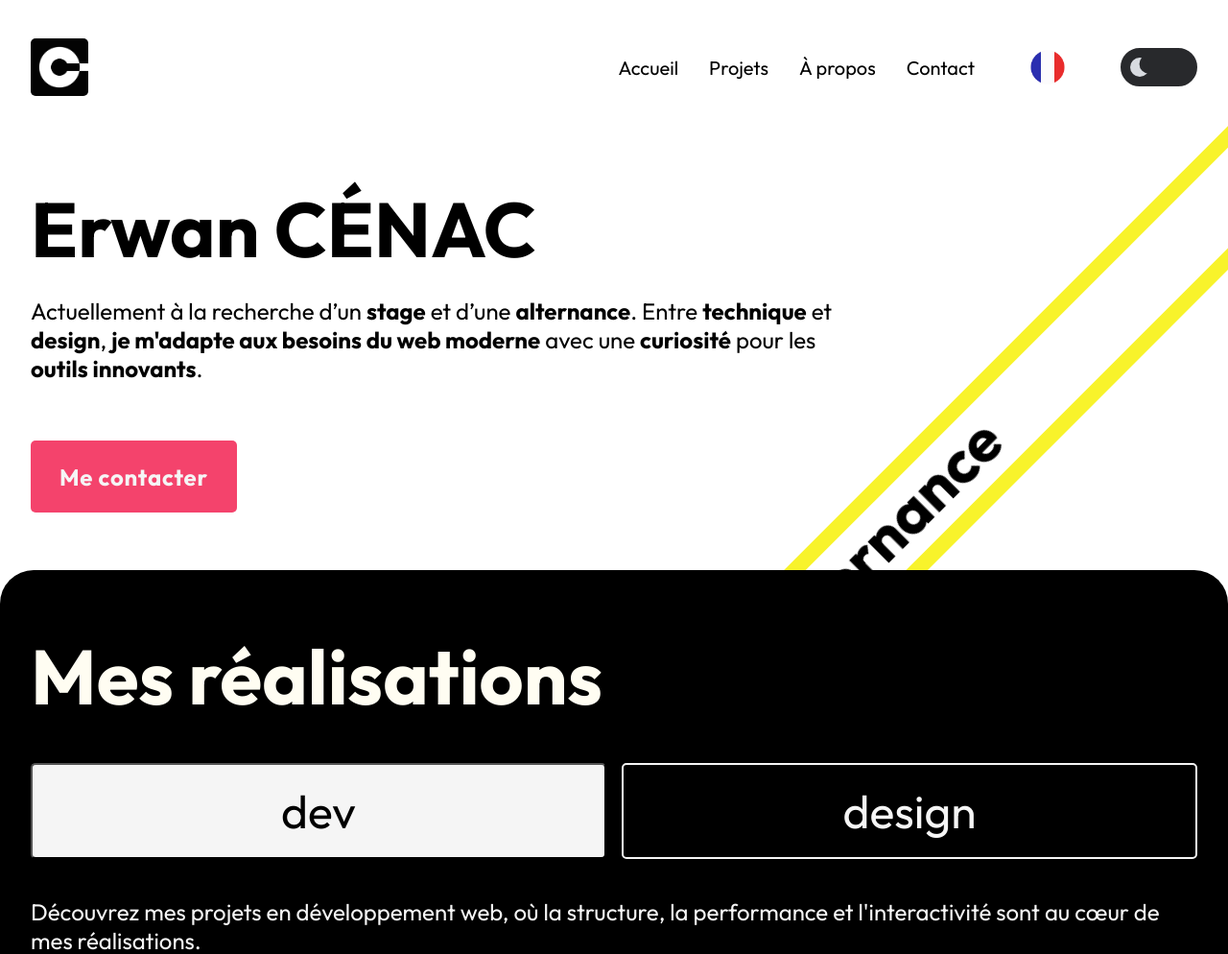
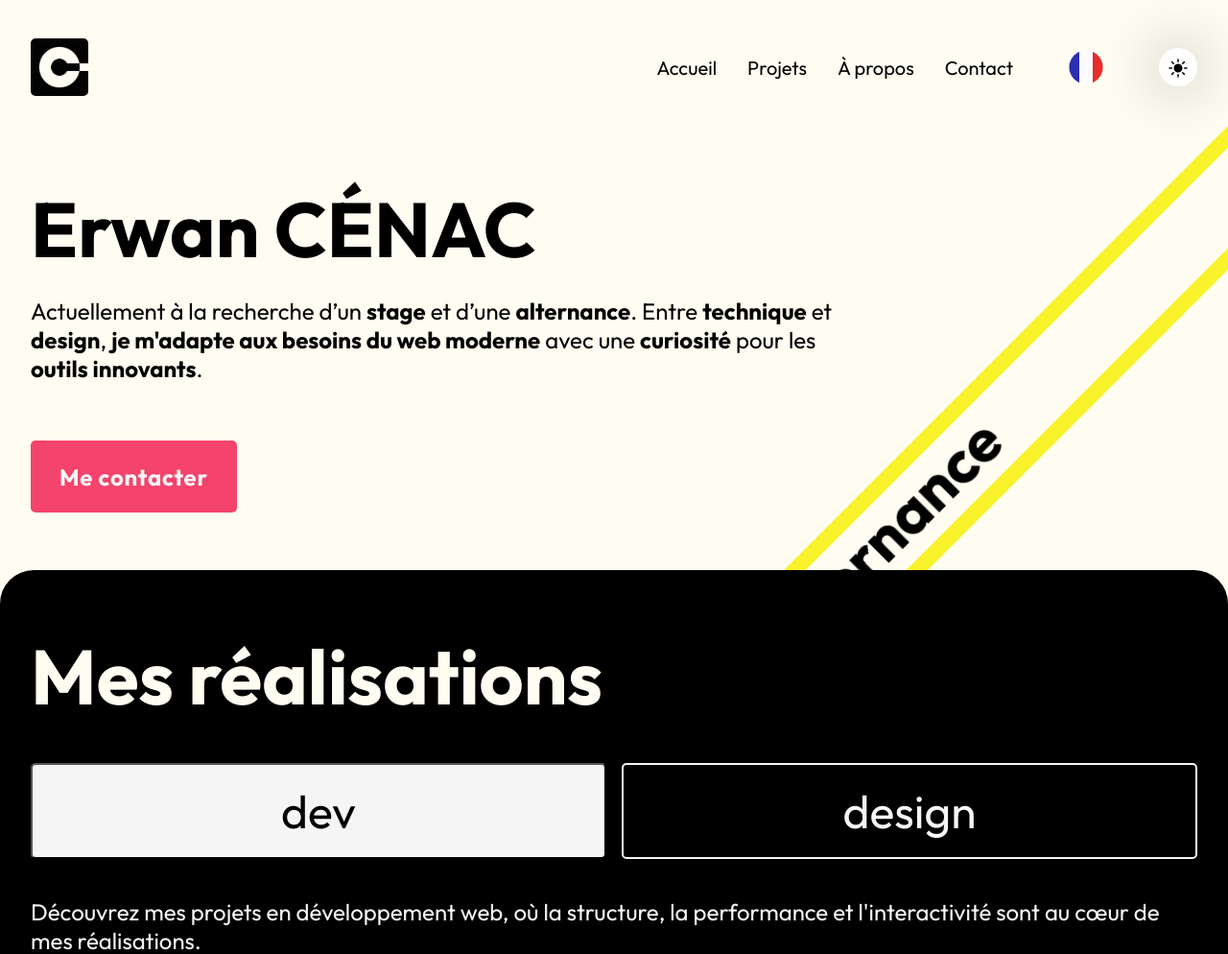
Before and after one commit to ERWANCEN/portfolio_v01, a PHP site: page /accueil.php in a window 1280 px wide. Shown: the top 994 px of the page at 96% size. Run offline with PHP 8.4, Linux system fonts and the light colour scheme.

Commit message:
Tests nouveau dark mode

```diff
--- a/accueil.php
+++ b/accueil.php
@@ -3,19 +3,37 @@
 
 </head>
 <body>
-    <div id="container">
+    <div id="container_general">
 
         <header>
             <div id="container_header_tablette_desktop">
-                <img src="assets/images/logo_noir_sans_baseline.webp" alt="logo de Erwan CÉNAC" class="logo_nav_mode_jour" loading="lazy">
+                <img class="logo_nav_mode_jour" src="assets/images/logo_noir_sans_baseline.webp" alt="logo de Erwan CÉNAC" loading="lazy">
                 <div id="container_header">
                     <?php include "inc/nav.inc.php"; ?>
                     <img src="assets/images/france.webp" alt="" class="mode_langue" loading="lazy">
                     <div class="toggle-switch">
-                        <label class="switch-label">
+                        <!-- <label class="switch-label">
                             <input type="checkbox" class="checkbox">
                             <span class="slider"></span>
-                        </label>
+                        </label> -->
+                        <!-- From Uiverse.io by Creatlydev -->
+                        <div class="container">
+                            <label class="toggle" for="switch">
+                                <input id="switch" class="input" type="checkbox">
+
+                                <div class="icon icon--sun">
+                                    <svg height="24" width="24" fill="currentColor" viewBox="0 0 24 24" xmlns="http://www.w3.org/2000/svg">
+                                        <path clip-rule="evenodd" d="M12 2.25a.75.75 0 01.75.75v2.25a.75.75 0 01-1.5 0V3a.75.75 0 01.75-.75zM7.5 12a4.5 4.5 0 119 0 4.5 4.5 0 01-9 0zM18.894 6.166a.75.75 0 00-1.06-1.06l-1.591 1.59a.75.75 0 101.06 1.061l1.591-1.59zM21.75 12a.75.75 0 01-.75.75h-2.25a.75.75 0 010-1.5H21a.75.75 0 01.75.75zM17.834 18.894a.75.75 0 001.06-1.06l-1.59-1.591a.75.75 0 10-1.061 1.06l1.59 1.591zM12 18a.75.75 0 01.75.75V21a.75.75 0 01-1.5 0v-2.25A.75.75 0 0112 18zM7.758 17.303a.75.75 0 00-1.061-1.06l-1.591 1.59a.75.75 0 001.06 1.061l1.591-1.59zM6 12a.75.75 0 01-.75.75H3a.75.75 0 010-1.5h2.25A.75.75 0 016 12zM6.697 7.757a.75.75 0 001.06-1.06l-1.59-1.591a.75.75 0 00-1.061 1.06l1.59 1.591z" fill-rule="evenodd"></path>
+                                    </svg>
+                                </div>
+
+                                <div class="icon icon--moon">
+                                    <svg height="24" width="24" fill="currentColor" viewBox="0 0 24 24" xmlns="http://www.w3.org/2000/svg">
+                                        <path d="M9.528 1.718a.75.75 0 01.162.819A8.97 8.97 0 009 6a9 9 0 009 9 8.97 8.97 0 003.463-.69.75.75 0 01.981.98 10.503 10.503 0 01-9.694 6.46c-5.799 0-10.5-4.701-10.5-10.5 0-4.368 2.667-8.112 6.46-9.694a.75.75 0 01.818.162z"></path>
+                                    </svg>
+                                </div>
+                            </label>
+                        </div>
                     </div>
                 </div>
             </div>
@@ -24,10 +42,28 @@
                 <img src="assets/images/logo_noir_sans_baseline.webp" alt="logo de Erwan CÉNAC" class="logo_nav_mode_jour" loading="lazy">
                 <img src="assets/images/france.webp" alt="" class="mode_langue" loading="lazy">
 
-                <div class="toggle-switch">
+                <!-- <div class="toggle-switch">
                     <label class="switch-label">
                         <input type="checkbox" class="checkbox">
                         <span class="slider"></span>
+                    </label>
+                </div>  -->
+
+                <!-- From Uiverse.io by Creatlydev -->
+                <div class="container">
+                    <label class="toggle" for="switch">
+                        <input id="switch" class="input" type="checkbox">
+                        <div class="icon icon--moon">
+                            <svg height="32" width="32" fill="currentColor" viewBox="0 0 24 24" xmlns="http://www.w3.org/2000/svg">
+                                <path clip-rule="evenodd" d="M9.528 1.718a.75.75 0 01.162.819A8.97 8.97 0 009 6a9 9 0 009 9 8.97 8.97 0 003.463-.69.75.75 0 01.981.98 10.503 10.503 0 01-9.694 6.46c-5.799 0-10.5-4.701-10.5-10.5 0-4.368 2.667-8.112 6.46-9.694a.75.75 0 01.818.162z" fill-rule="evenodd"></path>
+                            </svg>
+                        </div>
+
+                        <div class="icon icon--sun">
+                            <svg height="32" width="32" fill="currentColor" viewBox="0 0 24 24" xmlns="http://www.w3.org/2000/svg">
+                                <path d="M12 2.25a.75.75 0 01.75.75v2.25a.75.75 0 01-1.5 0V3a.75.75 0 01.75-.75zM7.5 12a4.5 4.5 0 119 0 4.5 4.5 0 01-9 0zM18.894 6.166a.75.75 0 00-1.06-1.06l-1.591 1.59a.75.75 0 101.06 1.061l1.591-1.59zM21.75 12a.75.75 0 01-.75.75h-2.25a.75.75 0 010-1.5H21a.75.75 0 01.75.75zM17.834 18.894a.75.75 0 001.06-1.06l-1.59-1.591a.75.75 0 10-1.061 1.06l1.59 1.591zM12 18a.75.75 0 01.75.75V21a.75.75 0 01-1.5 0v-2.25A.75.75 0 0112 18zM7.758 17.303a.75.75 0 00-1.061-1.06l-1.591 1.59a.75.75 0 001.06 1.061l1.591-1.59zM6 12a.75.75 0 01-.75.75H3a.75.75 0 010-1.5h2.25A.75.75 0 016 12zM6.697 7.757a.75.75 0 001.06-1.06l-1.59-1.591a.75.75 0 00-1.061 1.06l1.59 1.591z"></path>
+                            </svg>
+                        </div>
                     </label>
                 </div>
 
@@ -42,13 +78,13 @@
 
         <div id="container_bandeau_deroulant">
             <div class="bande_jaune" id="bande_jaune_haut"></div>
-            <p id="texte_deroulant" class="texte">Recherche stage et alternance</p>
-            <div class="bande_jaune" id="bande_jaune_bas"></div>
+            <p id="texte_deroulant" class="texte texte_dark_mode">Recherche stage et alternance</p>
+            <div id="bande_jaune_bas" class="bande_jaune"></div>
         </div>
 
         <div id="container_introduction">
-            <h2 id="prenom" class="titre_principal">Erwan CÉNAC</h2>
-            <h1 id="texte_introduction" class="texte">Actuellement à la recherche d’un <strong>stage</strong> et d’une <strong>alternance</strong>.
+            <h2 id="prenom" class="titre_principal texte_dark_mode">Erwan CÉNAC</h2>
+            <h1 id="texte_introduction" class="texte texte_dark_mode">Actuellement à la recherche d’un <strong>stage</strong> et d’une <strong>alternance</strong>.
             Entre <strong>technique</strong> et <strong>design</strong>, <strong>je m'adapte aux besoins du web moderne</strong> avec une <strong>curiosité</strong> pour les <strong>outils innovants</strong>.</h1>
             <a id="bouton_intro_me_contacter" class="cta" href="./contact.php">Me contacter</a>
         </div>
@@ -95,9 +131,9 @@
 
 
         <div id="container_qui_suis_je">
-            <h2 id="qui_suis_je" class="titre_principal">Qui suis-je ?</h2>
-            <h3 id="intro_qui_suis_je" class="sous_titre">Étudiant en Développement Web & Curieux des Nouvelles Technologies</h3>
-            <p id="texte_qui_suis_je" class="texte">Actuellement en première année de spécialité Développement Web, je suis <b>passionné</b> par la création de sites et d’outils numériques. Avec un <b>intérêt grandissant pour l’</b><strong>intelligence artificielle</strong>, je découvre comment ces technologies peuvent <b>enrichir le développement web</b> et simplifier certains processus. Bien que je ne les incorpore pas encore directement dans mes projets, je m’y adapte pour être prêt à répondre aux évolutions de la profession. Polyvalent et motivé, je recherche un stage ou une alternance pour continuer à apprendre et contribuer à des projets innovants.</p>
+            <h2 id="qui_suis_je" class="titre_principal texte_dark_mode">Qui suis-je ?</h2>
+            <h3 id="intro_qui_suis_je" class="sous_titre texte_dark_mode">Étudiant en Développement Web & Curieux des Nouvelles Technologies</h3>
+            <p id="texte_qui_suis_je" class="text texte_dark_mode">Actuellement en première année de spécialité Développement Web, je suis <b>passionné</b> par la création de sites et d’outils numériques. Avec un <b>intérêt grandissant pour l’</b><strong>intelligence artificielle</strong>, je découvre comment ces technologies peuvent <b>enrichir le développement web</b> et simplifier certains processus. Bien que je ne les incorpore pas encore directement dans mes projets, je m’y adapte pour être prêt à répondre aux évolutions de la profession. Polyvalent et motivé, je recherche un stage ou une alternance pour continuer à apprendre et contribuer à des projets innovants.</p>
             <div id="photo_erwan">
                 <img id="image_erwan"src="assets/images/photo_erwan.webp" alt="Erwan souriant face à la caméra" loading="lazy">
             </div>
@@ -112,46 +148,46 @@
         </div>
 
         <div id="container_compétences">
-            <h2 id="compétences" class="titre_principal">Mes compétences</h2>
+            <h2 id="compétences" class="titre_principal texte_dark_mode">Mes compétences</h2>
 
-            <h3 id="langages" class="sous_titre sous_titre_competences">Langages</h3>
+            <h3 id="langages" class="sous_titre sous_titre_competences texte_dark_mode">Langages</h3>
             <div class="container_ligne_pointillee_et_logos">
-            <div class="ligne_pointillee"></div>
+            <div class="ligne_pointillee texte_dark_mode"></div>
                 <img id="html" class="logos_langages" src="assets/images/html.webp" alt="Logo du langage de balisage HTML." height="65px" loading="lazy" title="HTML">
                 <img id="css" class="logos_langages" src="assets/images/css_nouveau_logo.webp" alt="Logo du langage informatique CSS." height="65px" loading="lazy" title="CSS">
                 <img id="javascript" class="logos_langages" src="assets/images/javascript.webp" alt="Logo du langage de programmation JaveScript." height="65px" loading="lazy" title="JavaScript">
                 <img id="php" class="logos_langages" src="assets/images/php.webp" alt="Logo du langage de programmation PHP." height="65px" loading="lazy" title="PHP">
             </div>
 
-            <h3 id="frameworks" class="sous_titre sous_titre_competences">Frameworks</h3>
+            <h3 id="frameworks" class="sous_titre sous_titre_competences texte_dark_mode">Frameworks</h3>
             <div class="container_ligne_pointillee_et_logos">
-                <div class="ligne_pointillee"></div>
+                <div class="ligne_pointillee texte_dark_mode"></div>
                 <img id="vuejs" class="logos_langages" src="assets/images/vuejs.webp" alt="Logo du frameword JavaScript open-source VueJS." height="65px" loading="lazy" title="VueJS">
                 <img id="symfony" class="logos_langages" src="assets/images/symfony.webp" alt="Logo du framework modèle-vue-contrôleur Symfony." height="65px" loading="lazy" title="Symfony">
             </div>
 
 
-            <h3 id="sgbdr" class="sous_titre sous_titre_competences">SGBDR</h3>
+            <h3 id="sgbdr" class="sous_titre sous_titre_competences texte_dark_mode">SGBDR</h3>
             <div class="container_ligne_pointillee_et_logos">
-                <div class="ligne_pointillee"></div>
+                <div class="ligne_pointillee texte_dark_mode"></div>
                 <img id="mysql" class="logos_langages" src="assets/images/mysql.webp" alt="Logo du système de gestion de bases de données MySQL." height="65px" loading="lazy" title="MySQL">
             </div>
 
-            <h3 id="plateformes_web_collaboratives" class="sous_titre sous_titre_competences">Plateformes web collaboratives</h3>
+            <h3 id="plateformes_web_collaboratives" class="sous_titre sous_titre_competences texte_dark_mode">Plateformes web collaboratives</h3>
             <div class="container_ligne_pointillee_et_logos">
-                <div class="ligne_pointillee"></div>
+                <div class="ligne_pointillee texte_dark_mode"></div>
                 <img id="github" class="logos_langages" src="assets/images/github.webp" alt="Logo du service web d'hébergement et de gestion de développement de logiciels Github." height="65px" loading="lazy" title="GitHub">
             </div>
 
-            <h3 id="wordpress" class="sous_titre sous_titre_competences">WordPress</h3>
+            <h3 id="wordpress" class="sous_titre sous_titre_competences texte_dark_mode">WordPress</h3>
             <div class="container_ligne_pointillee_et_logos">
-                <div class="ligne_pointillee"></div>
+                <div class="ligne_pointillee texte_dark_mode"></div>
                 <img id="wordpress" class="logos_langages" src="assets/images/wordpress.webp" alt="Logo du CMS (content management system) WordPress." height="65px" loading="lazy" title="WordPress">
             </div>
 
-            <h3 id="outils_creatifs" class="sous_titre sous_titre_competences">Outils créatifs</h3>
+            <h3 id="outils_creatifs" class="sous_titre sous_titre_competences texte_dark_mode">Outils créatifs</h3>
             <div class="container_ligne_pointillee_et_logos">
-                <div class="ligne_pointillee"></div>
+                <div class="ligne_pointillee texte_dark_mode"></div>
                 <img id="photoshop" class="logos_langages" src="assets/images/adobe_photoshop.webp" alt="Logo de l’application de retouche photo et design Photoshop." height="65px" loading="lazy" title="Photoshop">
                 <img id="illustrator" class="logos_langages" src="assets/images/adobe_illustrator.webp" alt="Logo du logiciel de création graphique vectorielle Illustrator." height="65px" loading="lazy" title="Illustrator">
                 <img id="indesign" class="logos_langages" src="assets/images/adobe_indesign.webp" alt="Logo de l'application de mise en page et PAO InDesign." height="65px" loading="lazy" title="InDesign">
--- a/assets/css/style.css
+++ b/assets/css/style.css
@@ -14,15 +14,17 @@
   --blanc02: #D9D9D9;
   --noir: #000;
   --fond_mode_jour: #FFFDF2;
+  --fond_mode_nuit: #1A1A2E;
   --padding_bord: 16px;
   --padding_bord_tablette_desktop: 32px;
 }
 
 body {
   /* font-family: 'Outfit', sans-serif; */
+  background: var(--fond_mode_jour);
 }
 
-#container {
+#container_general {
     display: grid;
     grid-template-columns: 1fr;
     grid-template-rows: auto auto auto  ;
@@ -79,6 +81,7 @@ a {
     justify-content: space-between;
     gap: 16px;
     display: none
+    z-index: 3;
 }
 
 #container_header_mobile {
@@ -106,10 +109,10 @@ a {
 
 /* ===== Mode jour/nuit ===== */
 
-  .toggle-switch {
+  /* .toggle-switch {
     position: relative;
-    width: 80px; /* 100px * 0.8 */
-    height: 40px; /* Hauteur définie */
+    width: 80px; /* 100px * 0.8
+    height: 40px; /* Hauteur définie
     --light: #d8dbe0;
     --dark: #28292c;
     --link: rgb(27, 129, 112);
@@ -119,11 +122,11 @@ a {
   .switch-label {
     position: absolute;
     width: 100%;
-    height: 40px; /* 50px * 0.8 */
+    height: 40px; /* 50px * 0.8
     background-color: var(--dark);
-    border-radius: 20px; /* 25px * 0.8 */
+    border-radius: 20px; /* 25px * 0.8
     cursor: pointer;
-    border: 2.4px solid var(--dark); /* 3px * 0.8 */
+    border: 2.4px solid var(--dark); /* 3px * 0.8
   }
 
   .checkbox {
@@ -135,7 +138,7 @@ a {
     position: absolute;
     width: 100%;
     height: 100%;
-    border-radius: 20px; /* 25px * 0.8 */
+    border-radius: 20px; /* 25px * 0.8
     -webkit-transition: 0.3s;
     transition: 0.3s;
   }
@@ -147,26 +150,73 @@ a {
   .slider::before {
     content: "";
     position: absolute;
-    top: 8px; /* 10px * 0.8 */
-    left: 8px; /* 10px * 0.8 */
-    width: 20px; /* 25px * 0.8 */
-    height: 20px; /* 25px * 0.8 */
+    top: 8px; /* 10px * 0.8
+    left: 8px; /* 10px * 0.8
+    width: 20px; /* 25px * 0.8
+    height: 20px; /* 25px * 0.8
     border-radius: 50%;
-    -webkit-box-shadow: inset 9.6px -3.2px 0px 0px var(--light); /* 12px * 0.8, -4px * 0.8 */
-    box-shadow: inset 9.6px -3.2px 0px 0px var(--light); /* 12px * 0.8, -4px * 0.8 */
+    -webkit-box-shadow: inset 9.6px -3.2px 0px 0px var(--light); /* 12px * 0.8, -4px * 0.8
+    box-shadow: inset 9.6px -3.2px 0px 0px var(--light); /* 12px * 0.8, -4px * 0.8
     background-color: var(--dark);
     -webkit-transition: 0.3s;
     transition: 0.3s;
   }
 
   .checkbox:checked ~ .slider::before {
-    -webkit-transform: translateX(40px); /* 50px * 0.8 */
-    -ms-transform: translateX(40px); /* 50px * 0.8 */
-    transform: translateX(40px); /* 50px * 0.8 */
+    -webkit-transform: translateX(40px); /* 50px * 0.8
+    -ms-transform: translateX(40px); /* 50px * 0.8
+    transform: translateX(40px); /* 50px * 0.8
     background-color: var(--dark);
     -webkit-box-shadow: none;
     box-shadow: none;
-  }
+  }   */
+
+/* From Uiverse.io by Creatlydev */
+.container {
+  z-index: 2;
+}
+
+.toggle {
+  background-color: #fff;
+  width: 40px;
+  height: 40px;
+  border-radius: 50%;
+  display: grid;
+  place-items: center;
+  cursor: pointer;
+  box-shadow: 0 0 50px 20px rgba(0, 0, 0, .1);
+  position: relative;
+  z-index: 2;
+}
+
+.input {
+  display: none;
+}
+
+.icon {
+  grid-column: 1 / 1;
+  grid-row: 1 / 1;
+  transition: transform 500ms;
+}
+
+.icon--sun {
+  transition-delay: 200ms;
+  margin-top: 7px;
+}
+
+.icon--moon {
+  transform: scale(0);
+  margin-top: 7px;
+}
+
+#switch:checked + .icon--sun {
+  transform: rotate(360deg) scale(0);
+}
+
+#switch:checked ~ .icon--moon {
+  transition-delay: 200ms;
+  transform: scale(1) rotate(360deg);
+}
 
 /* ===== Fin mode jour/nuit ===== */
 
--- /dev/null
+++ b/assets/js/app.js
@@ -0,0 +1,7 @@
+'use strict';
+
+let slider = document.getElementsByClassName('slider');
+slider.addEventListener('click', () => {
+    console.log("Coucou");
+    document.getElementsByTagName('body').style.background = '#1A1A2E';
+})
--- a/inc/footer.inc.php
+++ b/inc/footer.inc.php
@@ -30,5 +30,6 @@
         © ML. - Plan du site
     </footer>
     </div>
+    <script src="assets/js/app.js"></script>
 </body>
 </html>
--- a/inc/nav.inc.php
+++ b/inc/nav.inc.php
@@ -1,8 +1,8 @@
 <nav id="nav_bar">
     <ul id="nav">
-        <li><a href="accueil.php">Accueil</a></li>
-        <li><a href="projets.php">Projets</a></li>
-        <li><a href="a_propos.php">À propos</a></li>
-        <li><a href="contact.php">Contact</a></li>
+        <li><a class="texte_dark_mode" href="accueil.php">Accueil</a></li>
+        <li><a class="texte_dark_mode" href="projets.php">Projets</a></li>
+        <li><a class="texte_dark_mode" href="a_propos.php">À propos</a></li>
+        <li><a class="texte_dark_mode" href="contact.php">Contact</a></li>
     </ul>
 </nav>
```
